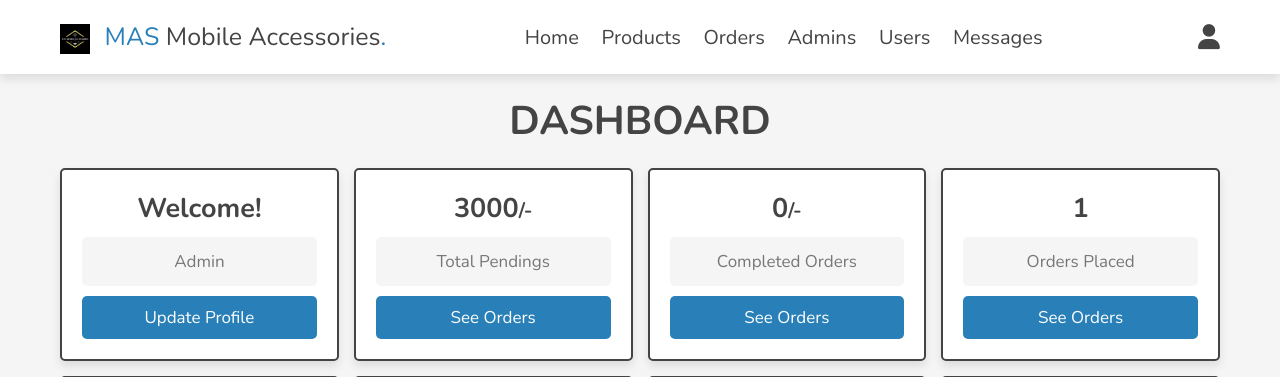
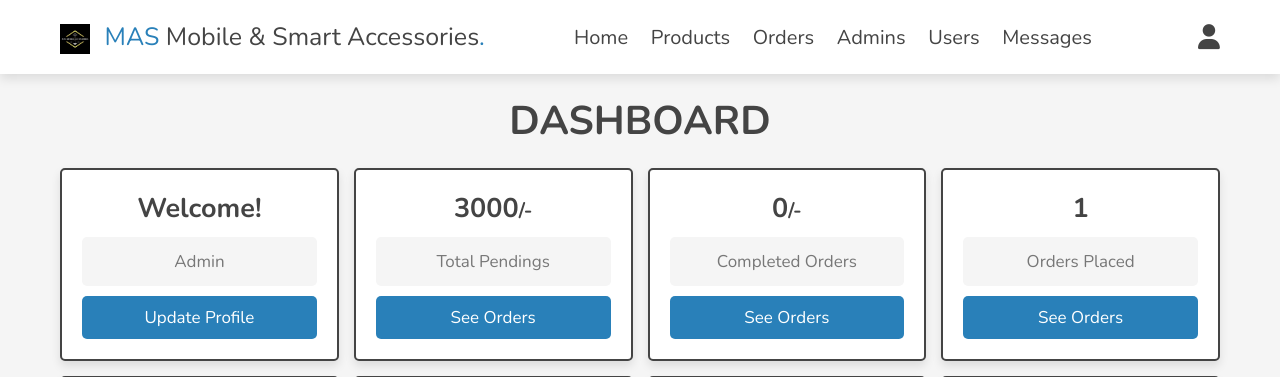
Before and after one commit to Shabab530/E-Commerce, a PHP site: page /admin/dashboard.php in a window 1280 px wide. Shown: the top 377 px of the page. Run offline with PHP 8.4, Linux system fonts and the light colour scheme; a user stored in the database is signed in; data comes from the database, SQL or seed files in the repository; data that the repository does not hold is empty; some libraries are stand-ins or nearby versions.

Commit message:
Update admin_header.php

```diff
--- a/components/admin_header.php
+++ b/components/admin_header.php
@@ -17,7 +17,7 @@
 
       <a href="../admin/dashboard.php" class="logo">
            <img src="../images/logo.jpg" alt="Logo" style="height: 30px; vertical-align: middle; margin-right: 8px;">
-           <span>MAS </span>Mobile Accessories<span>.</span>
+           <span>MAS </span>Mobile & Smart Accessories<span>.</span>
       </a>
 
       <nav class="navbar">
@@ -47,4 +47,5 @@
 
    </section>
 
+
 </header>
```
